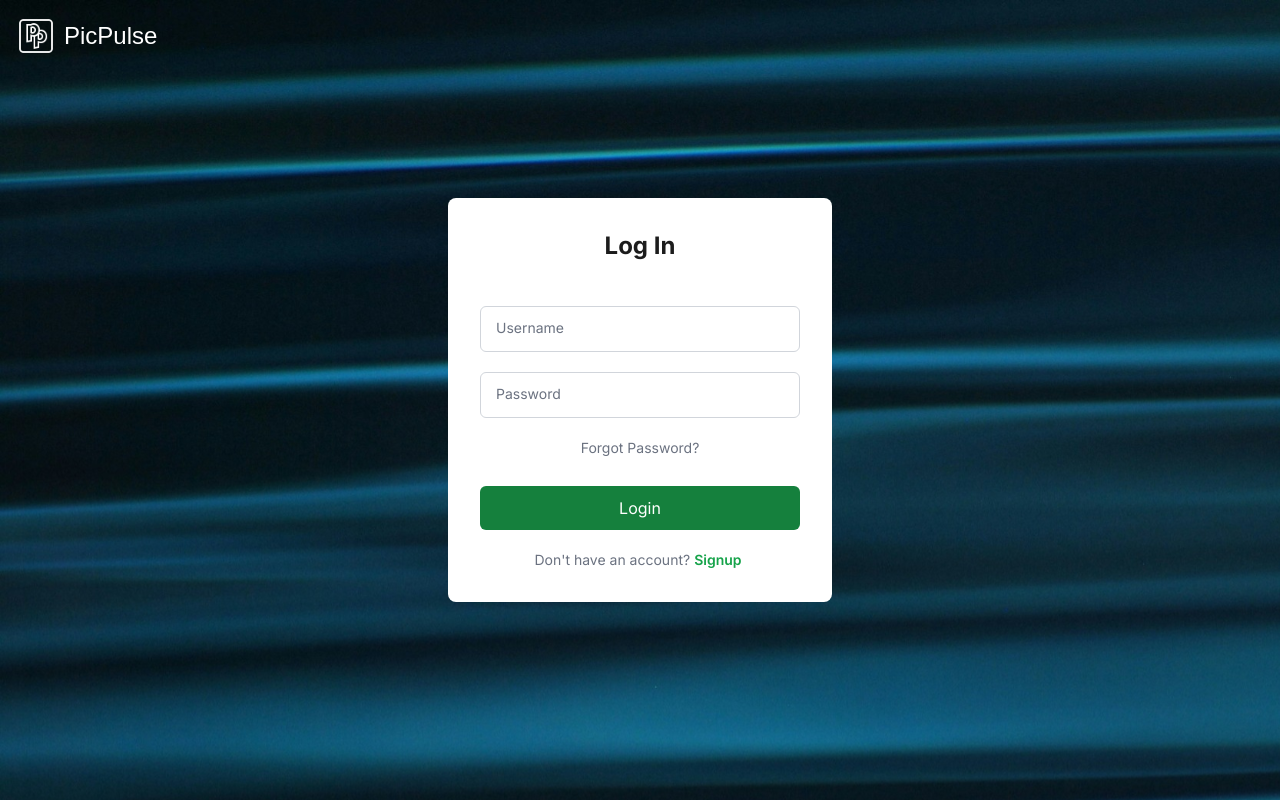
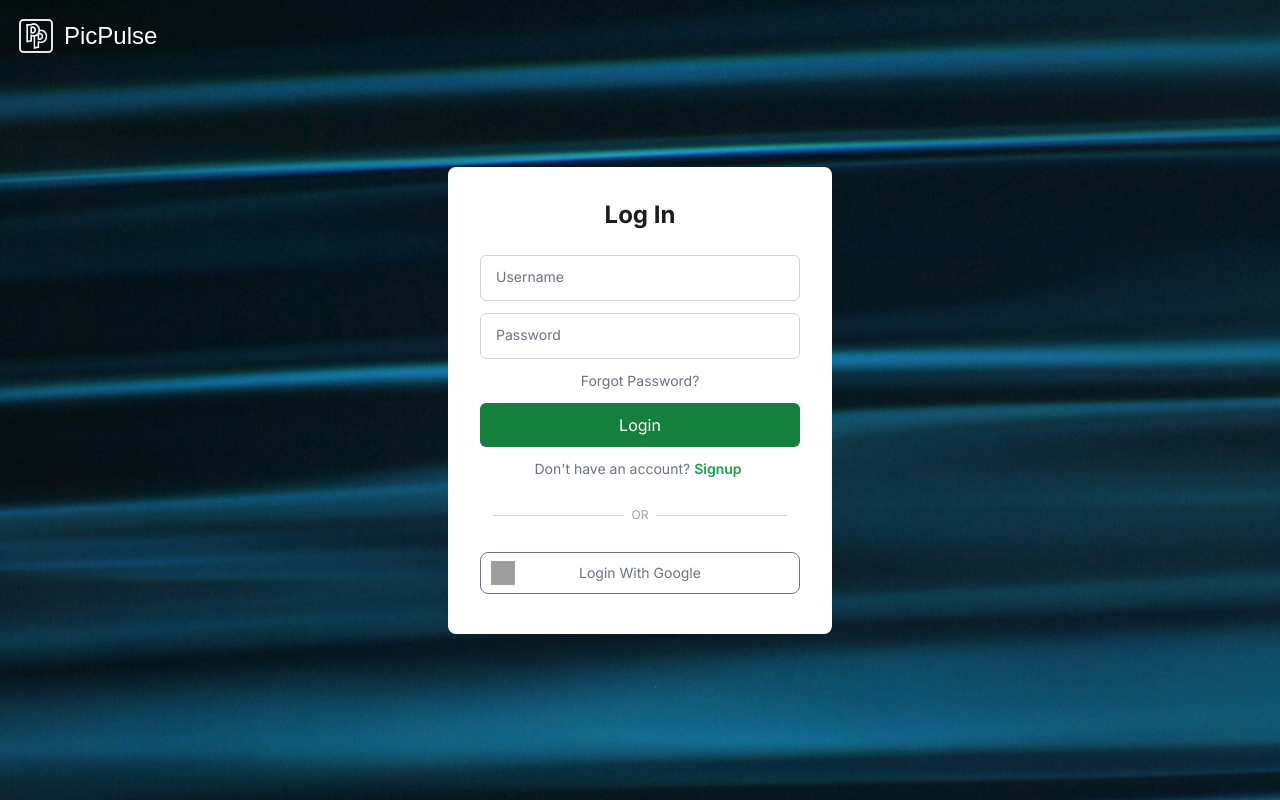
Before and after one commit to smalik21/pic-pulse, a React (Vite) app: page /login in a window 1280 px wide. Built offline with nearby package versions, Linux system fonts and the light colour scheme; no server answers; grey boxes are pictures that could not be loaded; a web font is replaced by a local one.

Commit message:
feat: :sparkles: google authentication

```diff
--- a/src/contexts/AuthContext.tsx
+++ b/src/contexts/AuthContext.tsx
@@ -1,8 +1,9 @@
 import { ReactNode, createContext, useEffect, useState } from 'react'
-import { auth } from '../firebase-config'
+import { auth, googleProvider } from '../firebase-config'
 import {
    createUserWithEmailAndPassword,
    signInWithEmailAndPassword,
+   signInWithPopup,
    updateProfile,
    updateEmail,
    updatePassword,
@@ -24,6 +25,7 @@ type AuthContextType = {
    isAuthenticated: boolean
    signup: (email: string, password: string) => Promise<UserCredential>
    login: (email: string, password: string) => Promise<UserCredential>
+   signInWithGoogle: () => Promise<UserCredential>
    update_Profile: (profileInfo: profileType) => Promise<void>
    update_Email: (newEmail: string) => Promise<void>
    update_Password: (newPassword: string) => Promise<void>
@@ -37,6 +39,7 @@ const AuthContextInitState: AuthContextType = {
    isAuthenticated: false,
    signup: (_email: string, _password: string) => Promise.reject(),
    login: (_email: string, _password: string) => Promise.reject(),
+   signInWithGoogle: () => Promise.reject(),
    update_Profile: (_profileInfo: profileType) => Promise.reject(),
    update_Email: (_newEmail: string) => Promise.reject(),
    update_Password: (_newPassword: string) => Promise.reject(),
@@ -59,6 +62,7 @@ export const AuthProvider = ({ children }: AuthProviderPropTypes) => {
    const signup = (email: string, password: string) => createUserWithEmailAndPassword(auth, email, password)
    const login = (email: string, password: string) => signInWithEmailAndPassword(auth, email, password)
    const resetPassword = (email: string) => sendPasswordResetEmail(auth, email)
+   const signInWithGoogle = () => signInWithPopup(auth, googleProvider)
    const logout = () => signOut(auth)
 
    const update_Profile = (profileInfo: profileType) => {
@@ -96,6 +100,7 @@ export const AuthProvider = ({ children }: AuthProviderPropTypes) => {
       isAuthenticated,
       signup,
       login,
+      signInWithGoogle,
       update_Profile,
       update_Email,
       update_Password,
--- a/src/pages/LoginPage.tsx
+++ b/src/pages/LoginPage.tsx
@@ -3,16 +3,18 @@ import { Link, useNavigate } from "react-router-dom"
 import { useAuth } from "../hooks/useAuth"
 import { useAlert } from "../hooks/useAlert"
 import DefaultHeader from "../components/headers/DefaultHeader"
+import GoogleIcon from "../assets/google-icon.svg"
 
 const LoginPage = () => {
 
    // const [error, setError] = useState<string>('')
    const [loading, setLoading] = useState<boolean>(false)
+   const [googleLoading, setGoogleLoading] = useState<boolean>(false)
 
    const usernameRef = useRef<HTMLInputElement>(null)
    const passwordRef = useRef<HTMLInputElement>(null)
 
-   const { isAuthenticated, login } = useAuth()
+   const { isAuthenticated, login, signInWithGoogle } = useAuth()
    const { onSuccess, onError } = useAlert()
    const navigate = useNavigate()
 
@@ -23,6 +25,18 @@ const LoginPage = () => {
    const resetFormFields = () => {
       usernameRef.current!.value = ''
       passwordRef.current!.value = ''
+   }
+
+   const handleGoogleSignIn = () => {
+      console.log("google sign in")
+      setGoogleLoading(true)
+      signInWithGoogle()
+         .then(() => onSuccess('Logged in successfully!'))
+         .catch(() => onError('Error logging in.'))
+         .finally(() => {
+            resetFormFields()
+            setGoogleLoading(false)
+         })
    }
 
    const handleSubmit = (e: React.FormEvent<HTMLFormElement>) => {
@@ -53,9 +67,10 @@ const LoginPage = () => {
          <main className="w-full h-dvh flex justify-center items-center bg-blue-400 bg-heroSection">
             <form
                onSubmit={handleSubmit}
-               className="p-8 w-full max-w-sm mx-auto flex flex-col gap-5 text-dark bg-white rounded-lg"
+               className="p-8 w-full max-w-sm mx-auto flex flex-col gap-6 text-dark bg-white rounded-lg"
             >
-               <h1 className="mb-6 font-bold text-center text-2xl">Log In</h1>
+               <h1 className="font-bold text-center text-2xl">Log In</h1>
+               <section id="username-password-signup" className="space-y-3 flex flex-col items-center">
                   <div className="relative z-0 w-full group">
                      <input
                         type="email"
@@ -64,7 +79,7 @@ const LoginPage = () => {
                         className="block rounded-md py-3 px-4 w-full text-sm text-gray-900 bg-transparent border border-gray-300 appearance-none focus:outline-none focus:ring-0 focus:border-blue-600 peer"
                         placeholder=""
                         ref={usernameRef}
-                     disabled={loading}
+                        disabled={loading || googleLoading}
                         required
                      />
                      <label htmlFor="floating_username" className="ml-3 px-1 hover:cursor-text bg-white peer-focus:font-medium absolute text-sm text-gray-500 duration-300 transform -translate-y-6 scale-75 top-3 z-2 origin-[0] peer-focus:start-0 rtl:peer-focus:translate-x-1/4 rtl:peer-focus:left-auto peer-focus:text-blue-600 peer-placeholder-shown:scale-100 peer-placeholder-shown:translate-y-0 peer-focus:scale-75 peer-focus:-translate-y-6">
@@ -79,7 +94,7 @@ const LoginPage = () => {
                         className="block rounded-md py-3 px-4 w-full text-sm text-gray-900 bg-transparent border border-gray-300 appearance-none focus:outline-none focus:ring-0 focus:border-blue-600 peer"
                         placeholder=""
                         ref={passwordRef}
-                     disabled={loading}
+                        disabled={loading || googleLoading}
                         required
                      />
                      <label htmlFor="floating_password" className="ml-3 px-1 hover:cursor-text bg-white peer-focus:font-medium absolute text-sm text-gray-500 duration-300 transform -translate-y-6 scale-75 top-3 z-2 origin-[0] peer-focus:start-0 rtl:peer-focus:translate-x-1/4 peer-focus:text-blue-600 peer-placeholder-shown:scale-100 peer-placeholder-shown:translate-y-0 peer-focus:scale-75 peer-focus:-translate-y-6">
@@ -90,7 +105,7 @@ const LoginPage = () => {
                   <button
                      type="submit"
                      className="w-full mt-2 py-2.5 text-white bg-green-700 hover:bg-green-600 active:bg-green-800 rounded-md disabled:hover:bg-green-700"
-                  disabled={loading}
+                     disabled={loading || googleLoading}
                   >
                      {!loading
                         ? <>Login</>
@@ -102,7 +117,25 @@ const LoginPage = () => {
                         Signup
                      </Link>
                   </p>
-
+               </section>
+               <div
+                  id="section-seperator"
+                  className="mx-auto my-3 w-11/12 h-px bg-gray-300 flex justify-center
+                  before:content-['OR'] before:text-xs before:text-gray-400 before:flex before:size-fit before:px-2
+                  before:-mt-2  before:bg-white"
+               >
+               </div>
+               <section id="external-provider-signup" className="mb-2">
+                  <button
+                     type="button"
+                     onClick={handleGoogleSignIn}
+                     className="w-full flex items-center p-2 sm:p-2.5 rounded-lg border text-sm text-gray-500 border-gray-500 hover:text-gray-800 hover:border-gray-800 active:cursor-default"
+                     disabled={googleLoading}
+                  >
+                     <img src={GoogleIcon} alt="google-icon" className="absolute size-6" />
+                     <span className="mx-auto">Login With Google</span>
+                  </button>
+               </section>
             </form>
          </main>
       </>
--- a/src/pages/SignupPage.tsx
+++ b/src/pages/SignupPage.tsx
@@ -3,11 +3,13 @@ import { Link, useNavigate } from "react-router-dom"
 import { useAuth } from "../hooks/useAuth"
 import { useAlert } from "../hooks/useAlert"
 import AuthHeader from "../components/headers/DefaultHeader"
+import GoogleIcon from "../assets/google-icon.svg"
 
 const SignupPage = () => {
 
    const [name, setName] = useState<string>('')
    const [loading, setLoading] = useState<boolean>(false)
+   const [googleLoading, setGoogleLoading] = useState<boolean>(false)
 
    const nameRef = useRef<HTMLInputElement>(null)
    const emailRef = useRef<HTMLInputElement>(null)
@@ -15,7 +17,7 @@ const SignupPage = () => {
    const confirmPassRef = useRef<HTMLInputElement>(null)
 
    const navigate = useNavigate()
-   const { signup, isAuthenticated, update_Profile } = useAuth()
+   const { signup, signInWithGoogle, isAuthenticated, update_Profile } = useAuth()
    const { onSuccess, onError } = useAlert()
 
    useEffect(() => {
@@ -30,6 +32,18 @@ const SignupPage = () => {
       emailRef.current!.value = ''
       passRef.current!.value = ''
       confirmPassRef.current!.value = ''
+   }
+
+   const handleGoogleSignIn = () => {
+      console.log("google sign in")
+      setGoogleLoading(true)
+      signInWithGoogle()
+         .then(() => onSuccess('Logged in successfully!'))
+         .catch(() => onError('Error signing up.'))
+         .finally(() => {
+            resetFormFields()
+            setGoogleLoading(false)
+         })
    }
 
    const handleSubmit = (e: React.FormEvent<HTMLFormElement>) => {
@@ -82,9 +96,10 @@ const SignupPage = () => {
          <main className="w-full h-dvh flex justify-center items-center bg-blue-400 bg-heroSection">
             <form
                onSubmit={handleSubmit}
-               className="p-8 w-full max-w-sm mx-auto flex flex-col gap-5 text-dark bg-white rounded-lg"
+               className="p-8 w-full max-w-sm mx-auto flex flex-col gap-6 text-dark bg-white rounded-lg"
             >
-               <h1 className="mb-6 font-bold text-center text-2xl">Sign Up</h1>
+               <h1 className="font-bold text-center text-2xl">Sign Up</h1>
+               <section id="username-password-signup" className="space-y-3">
                   <div className="relative z-0 w-full group">
                      <input
                         type="text"
@@ -93,7 +108,7 @@ const SignupPage = () => {
                         className="block rounded-md py-3 px-4 w-full text-sm text-gray-900 bg-transparent border border-gray-300 appearance-none focus:outline-none focus:ring-0 focus:border-blue-600 peer"
                         placeholder=""
                         ref={nameRef}
-                     disabled={loading}
+                        disabled={loading || googleLoading}
                         required
                      />
                      <label htmlFor="floating_name" className="ml-3 px-1 hover:cursor-text bg-white peer-focus:font-medium absolute text-sm text-gray-500 duration-300 transform -translate-y-6 scale-75 top-3 z-2 origin-[0] peer-focus:start-0 rtl:peer-focus:translate-x-1/4 rtl:peer-focus:left-auto peer-focus:text-blue-600 peer-placeholder-shown:scale-100 peer-placeholder-shown:translate-y-0 peer-focus:scale-75 peer-focus:-translate-y-6">
@@ -108,7 +123,7 @@ const SignupPage = () => {
                         className="block rounded-md py-3 px-4 w-full text-sm text-gray-900 bg-transparent border border-gray-300 appearance-none focus:outline-none focus:ring-0 focus:border-blue-600 peer"
                         placeholder=""
                         ref={emailRef}
-                     disabled={loading}
+                        disabled={loading || googleLoading}
                         required
                      />
                      <label htmlFor="floating_email" className="ml-3 px-1 hover:cursor-text bg-white peer-focus:font-medium absolute text-sm text-gray-500 duration-300 transform -translate-y-6 scale-75 top-3 z-2 origin-[0] peer-focus:start-0 rtl:peer-focus:translate-x-1/4 rtl:peer-focus:left-auto peer-focus:text-blue-600 peer-placeholder-shown:scale-100 peer-placeholder-shown:translate-y-0 peer-focus:scale-75 peer-focus:-translate-y-6">
@@ -123,7 +138,7 @@ const SignupPage = () => {
                         className="block rounded-md py-3 px-4 w-full text-sm text-gray-900 bg-transparent border border-gray-300 appearance-none focus:outline-none focus:ring-0 focus:border-blue-600 peer"
                         placeholder=""
                         ref={passRef}
-                     disabled={loading}
+                        disabled={loading || googleLoading}
                         required
                      />
                      <label htmlFor="floating_password" className="ml-3 px-1 hover:cursor-text bg-white peer-focus:font-medium absolute text-sm text-gray-500 duration-300 transform -translate-y-6 scale-75 top-3 z-2 origin-[0] peer-focus:start-0 rtl:peer-focus:translate-x-1/4 peer-focus:text-blue-600 peer-placeholder-shown:scale-100 peer-placeholder-shown:translate-y-0 peer-focus:scale-75 peer-focus:-translate-y-6">
@@ -138,7 +153,7 @@ const SignupPage = () => {
                         className="block rounded-md py-3 px-4 w-full text-sm text-gray-900 bg-transparent border border-gray-300 appearance-none focus:outline-none focus:ring-0 focus:border-blue-600 peer"
                         placeholder=""
                         ref={confirmPassRef}
-                     disabled={loading}
+                        disabled={loading || googleLoading}
                         required
                      />
                      <label htmlFor="floating_repeat_password" className="ml-3 px-1 hover:cursor-text bg-white peer-focus:font-medium absolute text-sm text-gray-500 duration-300 transform -translate-y-6 scale-75 top-3 z-2 origin-[0] peer-focus:start-0 rtl:peer-focus:translate-x-1/4 peer-focus:text-blue-600 peer-placeholder-shown:scale-100 peer-placeholder-shown:translate-y-0 peer-focus:scale-75 peer-focus:-translate-y-6">
@@ -149,7 +164,7 @@ const SignupPage = () => {
                   <button
                      type="submit"
                      className="w-full mt-2 py-2.5 text-white bg-green-700 hover:bg-green-600 active:bg-green-800 rounded-md disabled:hover:bg-green-700"
-                  disabled={loading}
+                     disabled={loading || googleLoading}
                   >
                      {!loading
                         ? <>Signup</>
@@ -164,6 +179,25 @@ const SignupPage = () => {
                         Login
                      </Link>
                   </p>
+               </section>
+               <div
+                  id="section-seperator"
+                  className="mx-auto my-3 w-11/12 h-px bg-gray-300 flex justify-center
+                  before:content-['OR'] before:text-xs before:text-gray-400 before:flex before:size-fit before:px-2
+                  before:-mt-2  before:bg-white"
+               >
+               </div>
+               <section id="external-provider-signup" className="mb-2">
+                  <button
+                     type="button"
+                     onClick={handleGoogleSignIn}
+                     className="w-full flex items-center p-2 sm:p-2.5 rounded-lg border text-sm text-gray-500 border-gray-500 hover:text-gray-800 hover:border-gray-800 active:cursor-default"
+                     disabled={googleLoading}
+                  >
+                     <img src={GoogleIcon} alt="google-icon" className="absolute size-6" />
+                     <span className="mx-auto">Login With Google</span>
+                  </button>
+               </section>
             </form>
          </main>
       </>
```
Lines whose indentation alone changed are shown as unchanged.
